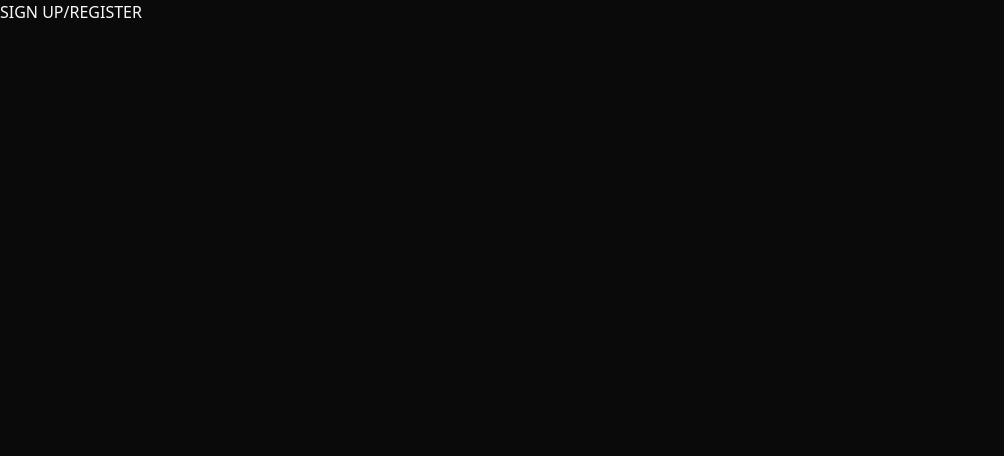
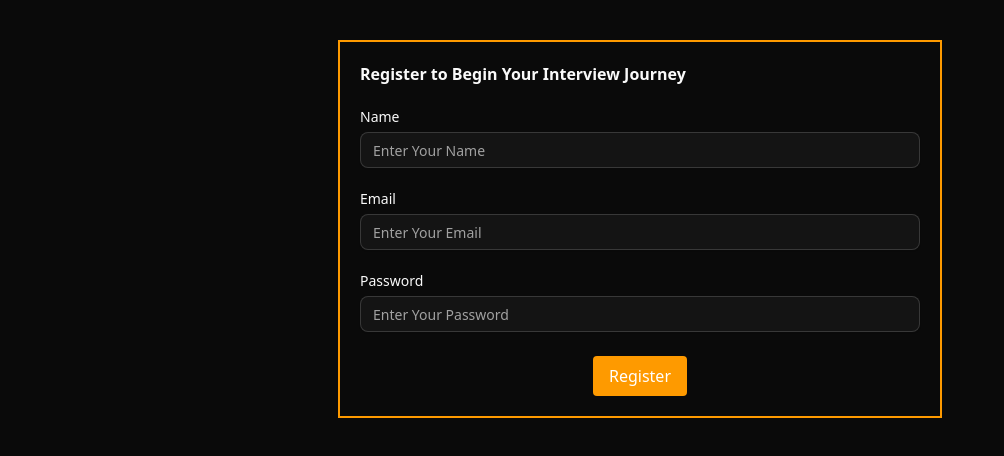
Before and after one commit to anjali012005/CVision, a Next.js app: page / in a window 1280 px wide. Shown: the top 456 px of the page, without its empty margins (0-1004 px from the left). Built offline with nearby package versions, Linux system fonts and the light colour scheme.

Commit message:
Created Register Page UI

```diff
--- a/app/page.js
+++ b/app/page.js
@@ -1,9 +1,10 @@
+import Register from "@/components/Register/Register";
 import Image from "next/image";
 
 export default function Home() {
   return (
     <div>
-      SIGN UP/REGISTER
+      <Register/>
     </div>
   );
 }
--- /dev/null
+++ b/components/Register/Register.jsx
@@ -0,0 +1,77 @@
+"use client";
+
+import { useForm } from "react-hook-form";
+import { Form, FormField, FormItem, FormLabel, FormControl, FormMessage } from "@/components/ui/form";
+import { Input } from "@/components/ui/input";
+
+export default function Register() {
+    const form = useForm({
+        defaultValues: {
+            name: "",
+            email: "",
+            password: "",
+        },
+    });
+
+    return (
+        <div className="m-10 flex justify-center items-center ">
+            <div className="border-2 border-amber-500">
+                <Form {...form}>
+                    <form onSubmit={form.handleSubmit((data) => console.log(data))} className="space-y-6 w-150 p-5">
+                        <h2><b>Register to Begin Your Interview Journey</b></h2>
+
+                        {/* Name field */}
+                        <FormField
+                            control={form.control}
+                            name="name"
+                            render={({ field }) => (
+                                <FormItem>
+                                    <FormLabel>Name</FormLabel>
+                                    <FormControl>
+                                        <Input type="string" placeholder="Enter Your Name" {...field} />
+                                    </FormControl>
+                                    <FormMessage />
+                                </FormItem>
+                            )}
+                        />
+
+                        {/* Email field */}
+                        <FormField
+                            control={form.control}
+                            name="email"
+                            render={({ field }) => (
+                                <FormItem>
+                                    <FormLabel>Email</FormLabel>
+                                    <FormControl>
+                                        <Input type="email" placeholder="Enter Your Email" {...field} />
+                                    </FormControl>
+                                    <FormMessage />
+                                </FormItem>
+                            )}
+                        />
+
+                        {/* Password field */}
+                        <FormField
+                            control={form.control}
+                            name="password"
+                            render={({ field }) => (
+                                <FormItem>
+                                    <FormLabel>Password</FormLabel>
+                                    <FormControl>
+                                        <Input type="password" placeholder="Enter Your Password" {...field} />
+                                    </FormControl>
+                                    <FormMessage />
+                                </FormItem>
+                            )}
+                        />
+
+                        <button type="submit" className="px-4 py-2 bg-amber-500 text-white rounded flex justify-center m-auto">
+                            Register
+                        </button>
+                    </form>
+
+                </Form>
+            </div>
+        </div >
+    );
+}
```
Also changed, not shown: 1 other file (tests, documents, lock files or other folders).
